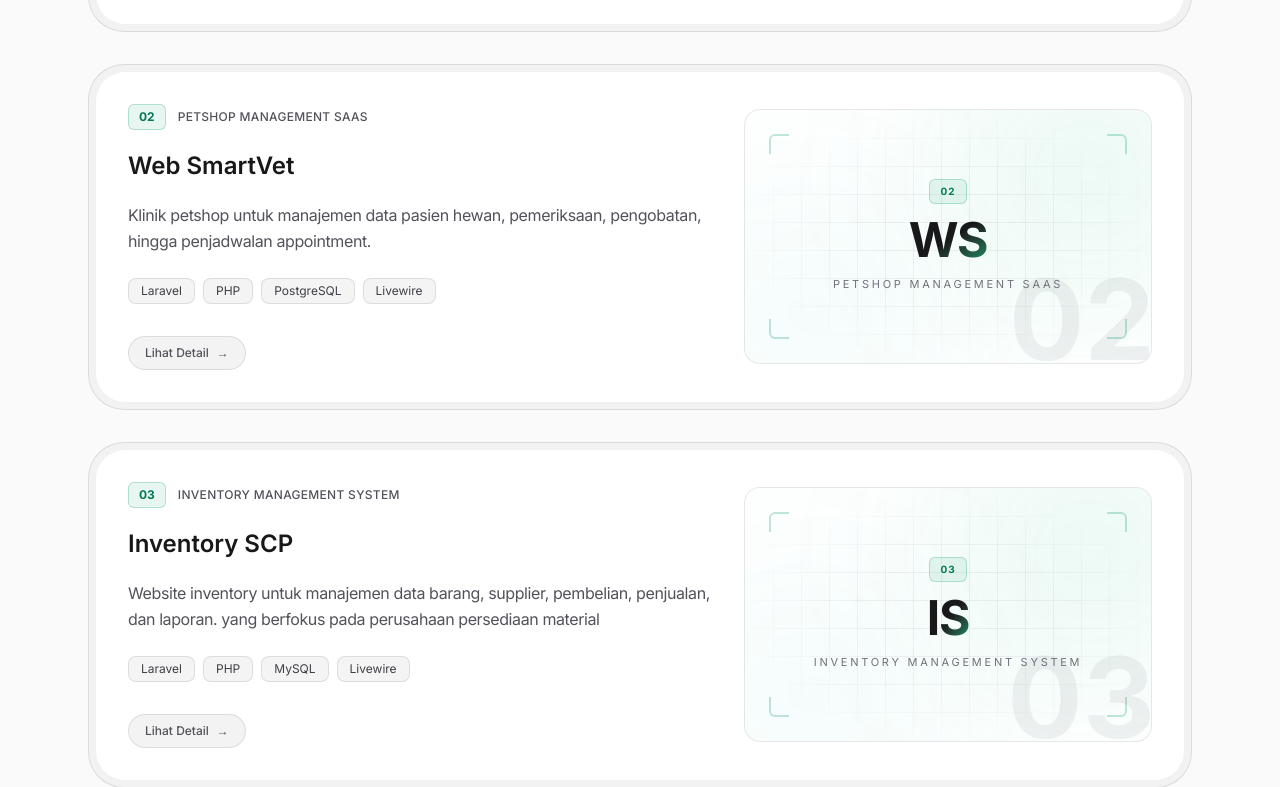
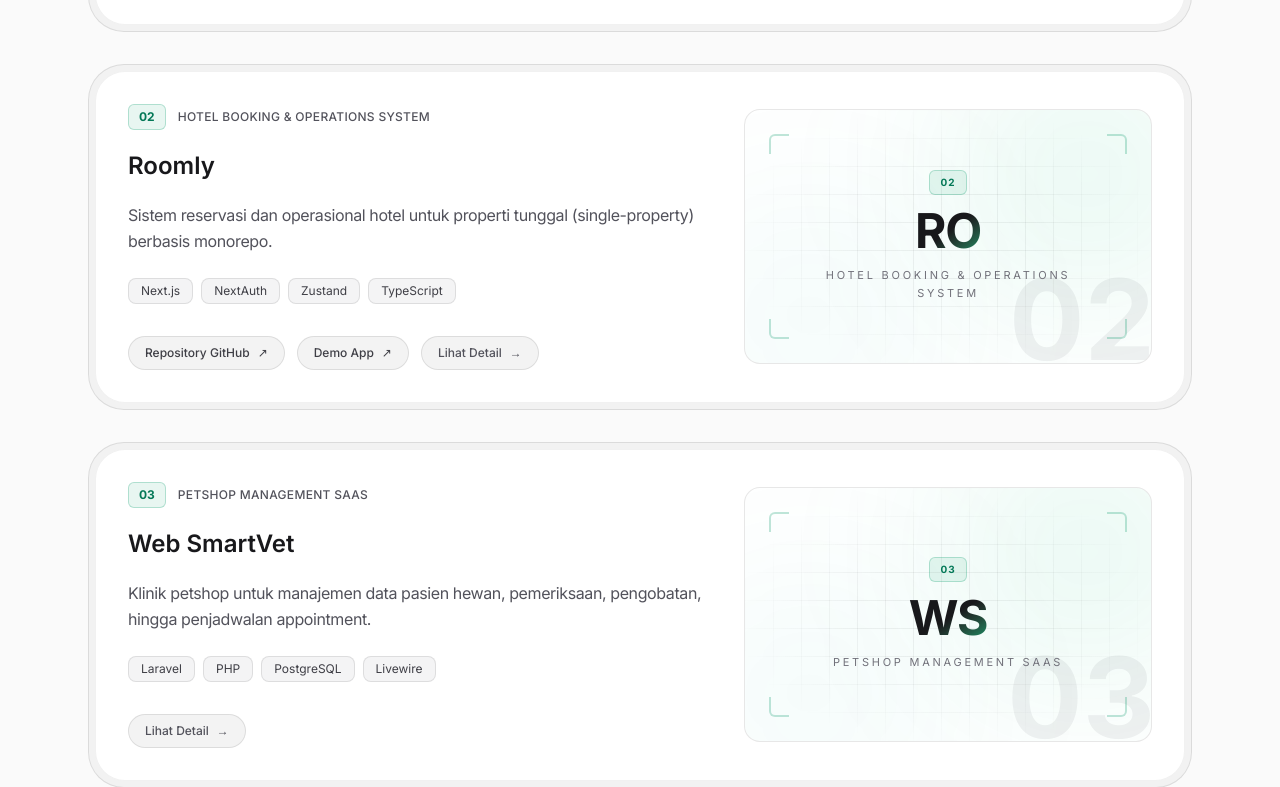
Before and after one commit to aldnazr/portofoliov2, a Next.js app: page / in a window 1280 px wide. Shown: the part 1724-2511 px from the top of the page. Built offline with nearby package versions, Linux system fonts and the light colour scheme.

Commit message:
feat(projects): add Roomly project and clean up unused import
Add Roomly hotel booking system project to dataset.
Remove unused PlayStoreInfo import from data/types.

```diff
--- a/data/projects.ts
+++ b/data/projects.ts
@@ -1,4 +1,4 @@
-import { PlayStoreInfo, type Project } from "@/data/types";
+import { type Project } from "@/data/types";
 
 export const projects: Project[] = [
   {
@@ -24,6 +24,18 @@ export const projects: Project[] = [
       src: "/projects/driver.webp",
       alt: "Ahsan Brand",
     },
+  },
+  {
+    name: "Roomly",
+    category: "Hotel Booking & Operations System",
+    role: ["Fullstack"],
+    description:
+      "Sistem reservasi dan operasional hotel untuk properti tunggal (single-property) berbasis monorepo.",
+    technologies: ["Next.js", "NextAuth", "Zustand", "TypeScript"],
+    contributions:
+      "Saya membangun sistem reservasi dan operasional hotel monorepo dengan Next.js 16, Express 5, dan Turborepo: merancang API backend dengan Bun dan LibSQL, mengimplementasikan autentikasi JWT dan RBAC, serta membangun antarmuka web reaktif dengan TanStack Query dan NextAuth.",
+    sourceUrl: "https://github.com/aldnazr/Roomly",
+    demoUrl: "https://roomly-green.vercel.app/",
   },
   {
     name: "Web SmartVet",
```
